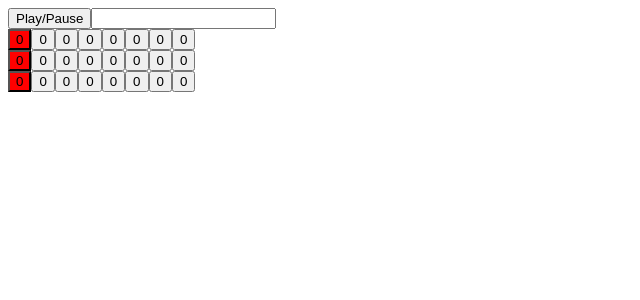
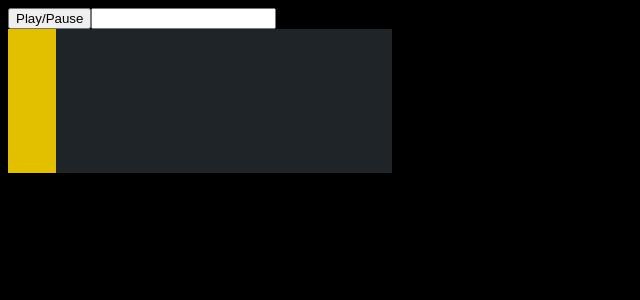
Before and after one commit to soundboards/drumkit, a React app: page / in a window 1280 px wide. Shown: the top 300 px of the page, without its empty margins (0-640 px from the left). Built offline with nearby package versions, Linux system fonts and the light colour scheme.

Commit message:
skin buttons

```diff
--- a/gulpfile.js
+++ b/gulpfile.js
@@ -39,6 +39,7 @@ gulp.task('browser-sync', () => {
 
 gulp.task('watch', () => {
     gulp.watch(sourcePath + 'components/*.js', ['js']);
+    gulp.watch(sourcePath + 'components/*.css', ['js']);
 });
 
 gulp.task('default', ['js', 'watch', 'browser-sync']);
--- a/src/components/Sequencer.css
+++ b/src/components/Sequencer.css
@@ -1,3 +1,18 @@
-.test {
-  background: red;
+body {
+  background-color: #000;
 }
+
+.sequence-button {
+  background-color: #1f2428;
+  border: none;
+  height: 3rem;
+  width: 3rem;
+}
+
+.sequence-button.sequence-button--seq {
+  background-color: #e2c000;
+}
+
+.sequence-button.sequence-button--selected {
+  background-color: #e2c000;
+}
--- a/src/components/Sequencer.js
+++ b/src/components/Sequencer.js
@@ -57,14 +57,17 @@ class Sequencer extends React.Component {
   }
 
   renderInstrument(key) {
-    const instrumentButtons = this.state.sequence[key].map((buttonState, index) => {
+    const { sequence } = this.state;
+    const instrumentButtons = sequence[key].map((buttonState, index) => {
       return (
         <button
-          className={classNames({ test: this.state.currentStep === index })}
+          className={classNames('sequence-button',
+            { ['sequence-button--seq']: this.state.currentStep === index },
+            { ['sequence-button--selected']: sequence[key][index] === 1}
+          )}
           key={index}
           onClick={this.onButtonClick.bind(this, index, key)}
         >
-          {buttonState}
         </button>
       );
     });
--- a/src/workers/scheduler.js
+++ b/src/workers/scheduler.js
@@ -6,7 +6,6 @@ self.onmessage = function (e) {
       // if timer already exists
 			clearInterval(timerID);
 		}
-
     timerID = setInterval(() => { postMessage('step'); }, e.data.interval);
   } else if (e.data == 'stop') {
 		clearInterval(timerID);
```
Also changed, not shown: src/bundle.main.js.
